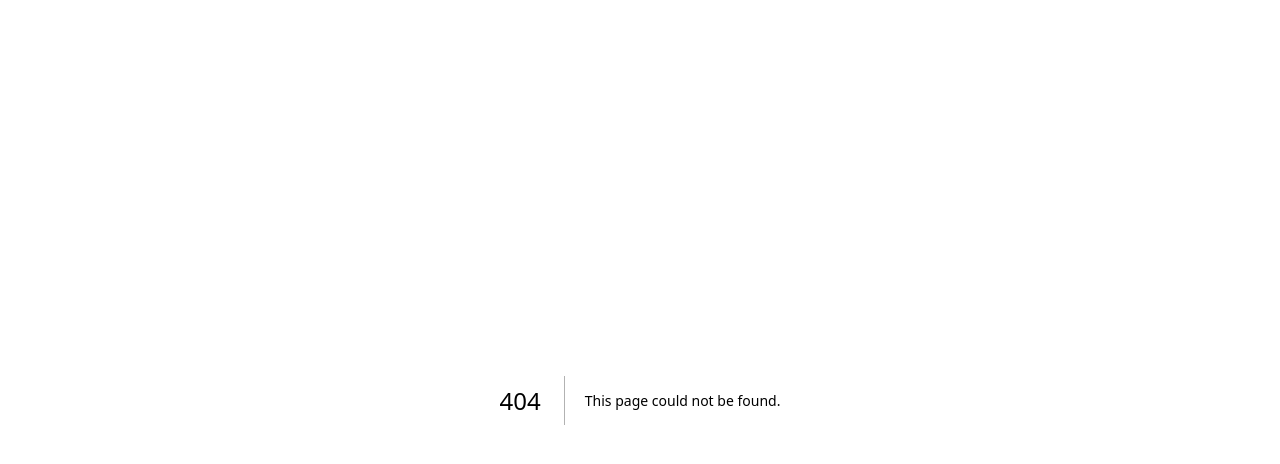
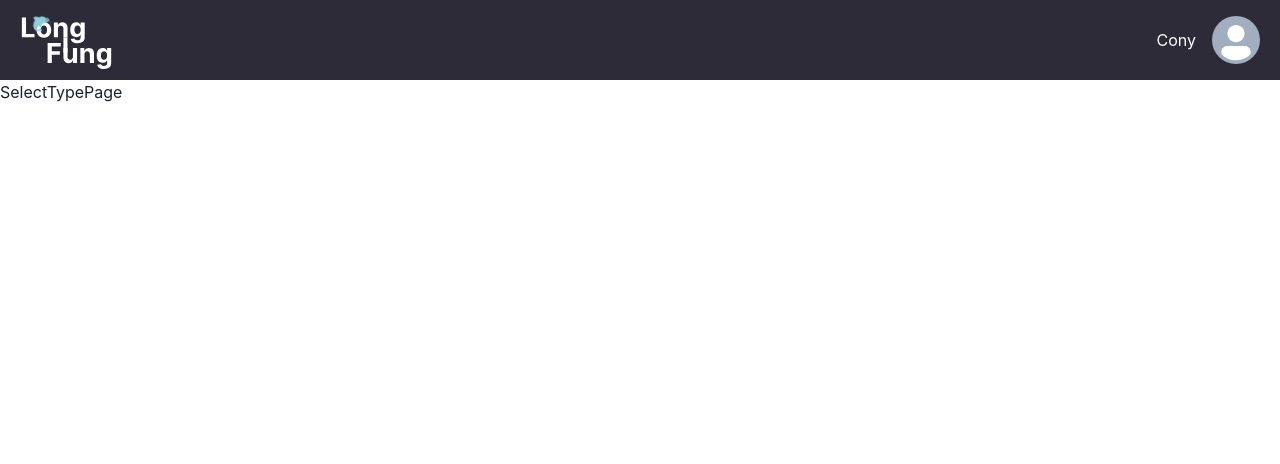
Before and after one commit to patorseing/longfung-linehack-2023, a Next.js app in the folder frontend/: page /registration in a window 1280 px wide. Before the commit this address had no page. Shown: the top 464 px of the page. Built offline with nearby package versions, Linux system fonts and the light colour scheme.

Commit message:
feat: platform layout

```diff
--- /dev/null
+++ b/frontend/components/layouts/PlatformLayout.tsx
@@ -0,0 +1,31 @@
+import { Avatar, Box, Flex, HStack, Image, Text } from "@chakra-ui/react"
+
+type PlatformLayoutProps = {
+  children: React.ReactNode
+}
+
+export const PlatformLayout = (props: PlatformLayoutProps) => {
+  const { children } = props
+  return (
+    <Box>
+      <Flex
+        sx={{
+          bg: "secondary.500",
+          color: "white",
+          px: 5,
+          py: 4,
+          h: "80px",
+          alignItems: "center",
+          justifyContent: "space-between",
+        }}
+      >
+        <Image src="/images/logo.svg" w="93px" />
+        <HStack spacing="4">
+          <Text>Cony</Text>
+          <Avatar />
+        </HStack>
+      </Flex>
+      <Box sx={{ minH: `calc(100vh - 80px)` }}>{children}</Box>
+    </Box>
+  )
+}
--- /dev/null
+++ b/frontend/components/layouts/index.ts
@@ -0,0 +1 @@
+export * from "./PlatformLayout"
--- /dev/null
+++ b/frontend/features/registration/pages/SelectTypePage.tsx
@@ -0,0 +1,11 @@
+import { PlatformLayout } from "@/components/layouts"
+
+const SelectTypePage = () => {
+  return (
+    <PlatformLayout>
+      <div>SelectTypePage</div>
+    </PlatformLayout>
+  )
+}
+
+export default SelectTypePage
--- /dev/null
+++ b/frontend/pages/registration/index.tsx
@@ -0,0 +1,7 @@
+export { default } from "@/features/registration/pages/SelectTypePage"
+
+export async function getServerSideProps() {
+  return {
+    props: {},
+  }
+}
```
Also changed, not shown: frontend/public/images/logo.svg (added).
